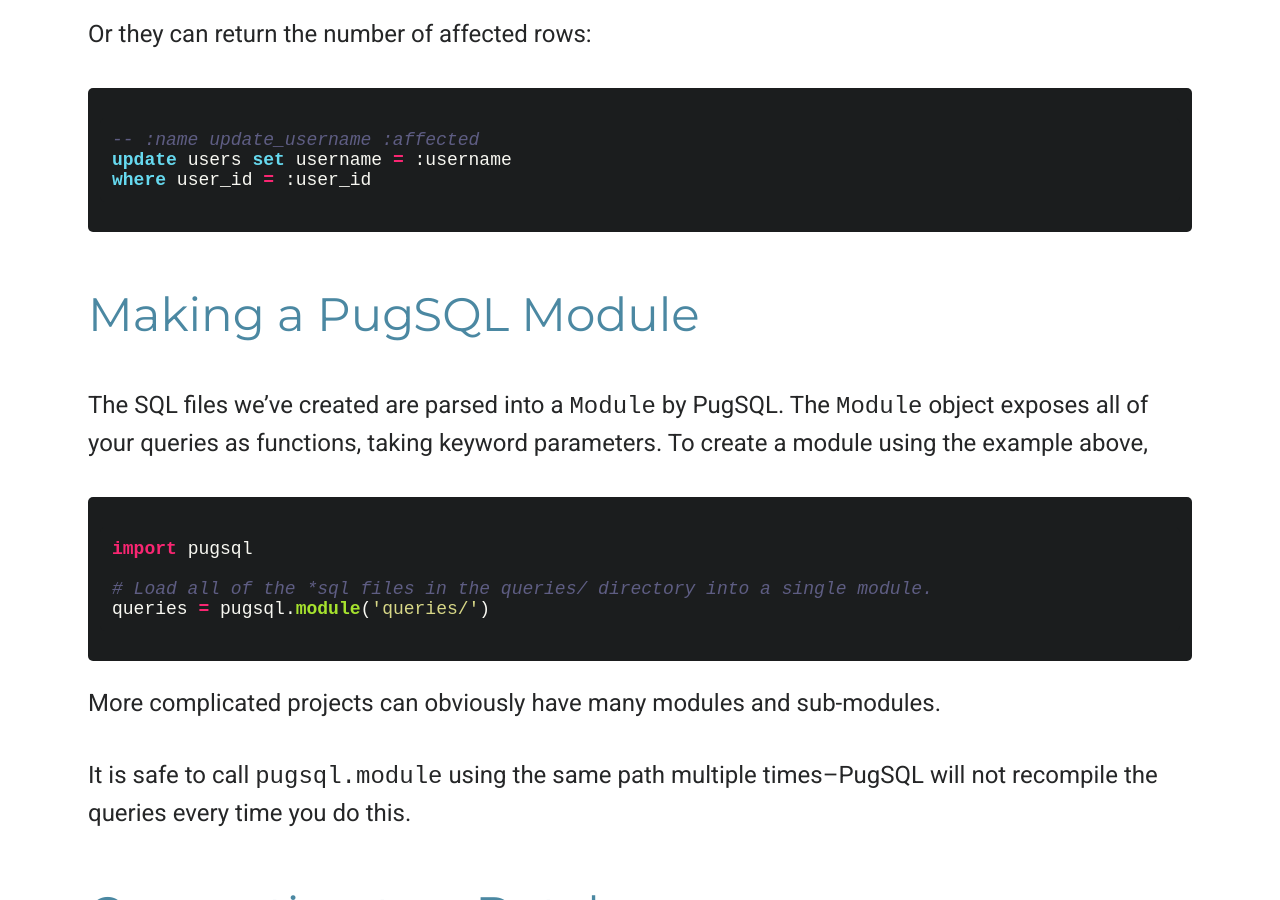
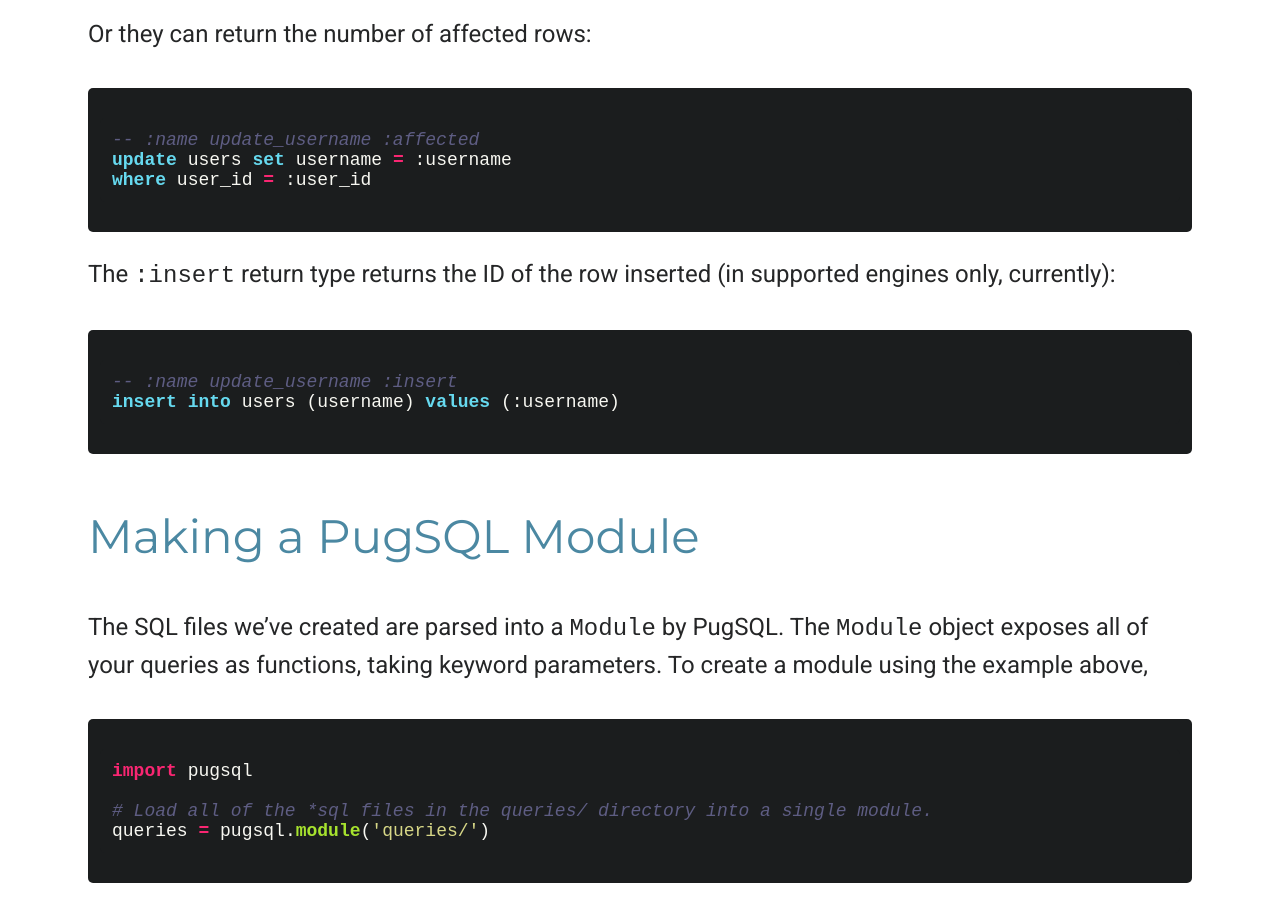
Before and after one commit to mcfunley/pugsql, a Jekyll site: the page built from docs/tutorial.md, in a window 1280 px wide and 900 px high, scrolled down 1726 px. Built offline with Jekyll 4.4.1, drawn with Linux system fonts in a browser that asks for light colours; our own code applies the rules of GitHub Pages for plain Markdown files; comment, search, counter and statistics services are not loaded.

Commit message:
documenting :insert in the tutorial

````diff
--- a/docs/tutorial.md
+++ b/docs/tutorial.md
@@ -43,6 +43,12 @@
 where user_id = :user_id
 ```
 
+The `:insert` return type returns the ID of the row inserted (in supported engines only, currently):
+
+```sql
+-- :name update_username :insert
+insert into users (username) values (:username)
+```
 
 ### Making a PugSQL Module
 
````
